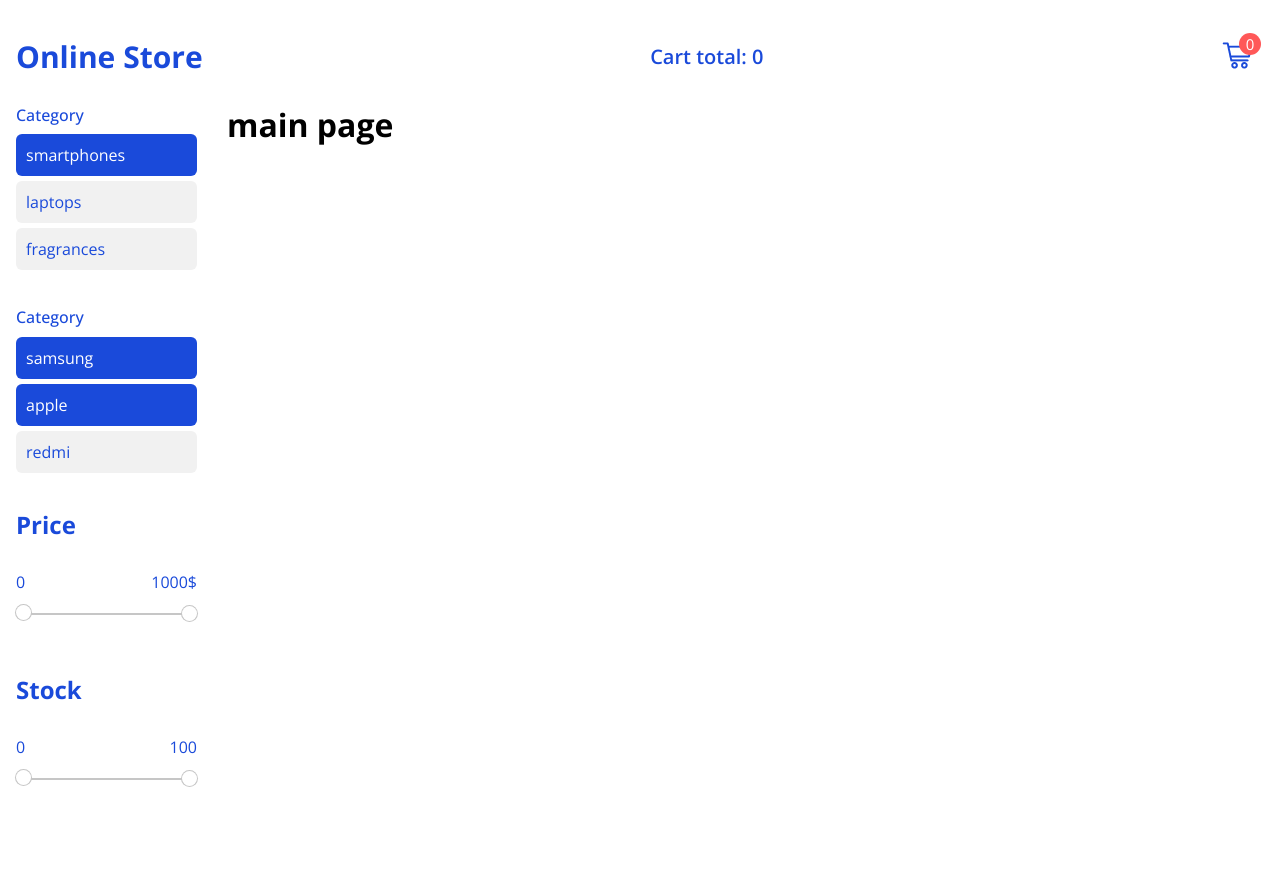
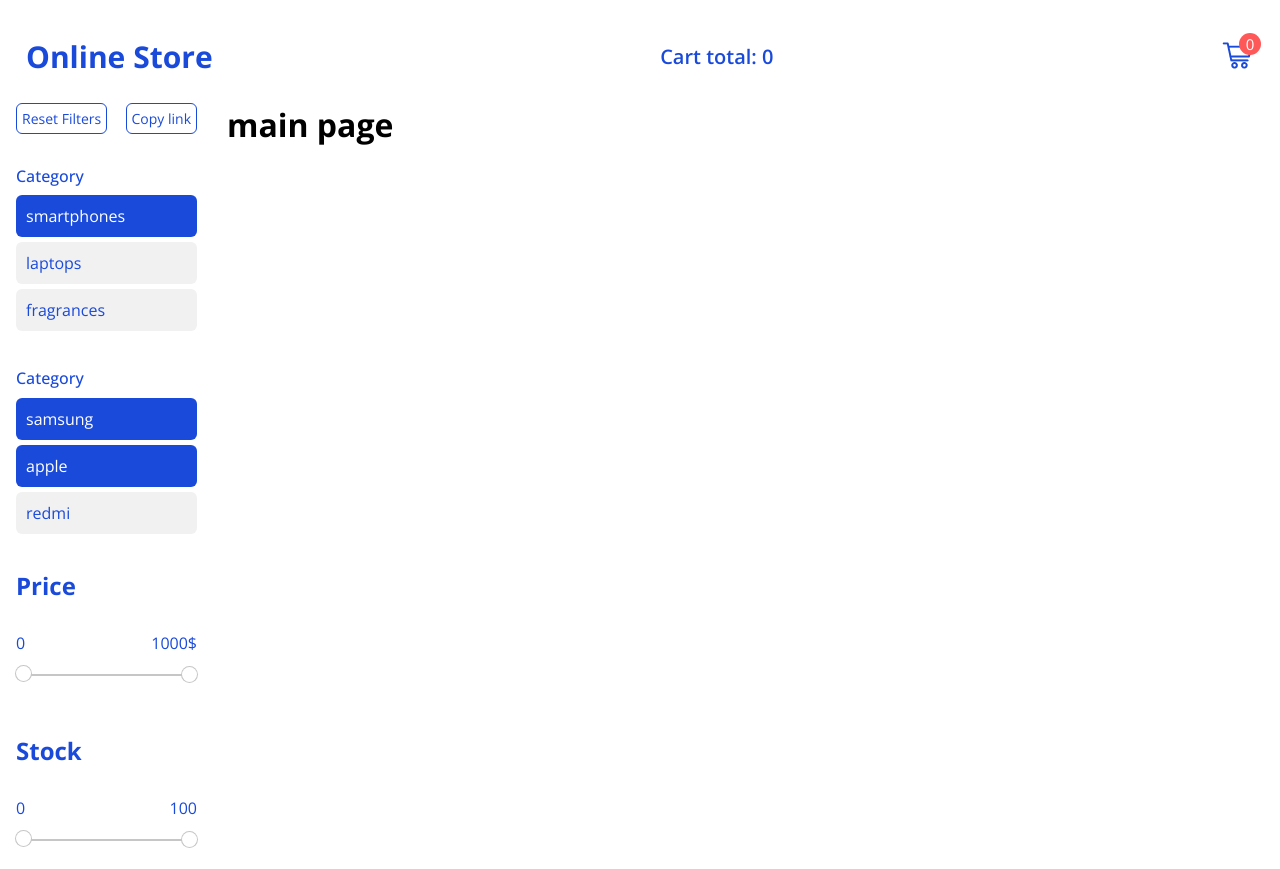
Before and after one commit to Baxromxoja16/online-store, a website built with webpack: page src/index.html in a window 1280 px wide. Before the commit the page ends 808 px from the top, so only its background shows below. Built offline with nearby package versions, Linux system fonts and the light colour scheme.

Commit message:
fix: added left-bar filter buttons

```diff
--- a/src/index.html
+++ b/src/index.html
@@ -16,7 +16,7 @@
         <a route="link" href="#product">product</a>
         <a route="link" href="#/">index</a> -->
         <nav>
-            <h1 class="nav-logo">Online Store</h1>
+            <h1 class="nav-logo"><a href="#/">Online Store</a></h1>
             <span class="nav-score">Cart total: <span class="sum">0</span></span>
             <a href="#product" class="nav-cart">
                 <span class="total">0</span>
@@ -25,7 +25,11 @@
     </header>
     <div class="header-fr"></div>
     <div class="flex">
-        <div class="left-bar">
+        <form class="left-bar">
+            <div class="rest filter-select">
+                <input type="reset" class="btn btn-rest" value="Reset Filters">
+                <button class="btn btn-copy_link">Copy link</button>
+            </div>
             <div class="category filter-select">
                 <h2 class="title">Category</h2>
                 <ul class="category-list">
@@ -86,7 +90,7 @@
                     </div>
                 </div>
             </div>
-        </div>
+        </form>
         <div id="app"></div>
     </div>
 
--- a/src/styles/index.sass
+++ b/src/styles/index.sass
@@ -22,7 +22,7 @@ a
     width: 100%
     height: 3.8rem
     position: fixed
-    padding: 30px 0
+    padding: 30px 0 0
     top: 0
     nav
         @include flexCenter()
@@ -32,6 +32,8 @@ a
         color: #1A4ADA
         .nav-logo
             font-size: 30px
+            a
+                color: #1A4ADA
         .nav-cart
             background: url('../images/Корзина.png')
             background-size: 100% 100%
@@ -92,6 +94,18 @@ a
                 background: #1A4ADA
                 label
                     color: #fff
+        .rest
+            display: flex
+            justify-content: space-between
+            .btn
+                border: 1px solid #1A4ADA
+                border-radius: 6px
+                background: transparent
+                color: #1A4ADA
+                font-size: 14px
+                cursor: pointer
+                padding: 5px
+
 .price
     @include range()
     color: #1A4ADA
```
Also changed, not shown: src/styles/index.css, 1 other file.
